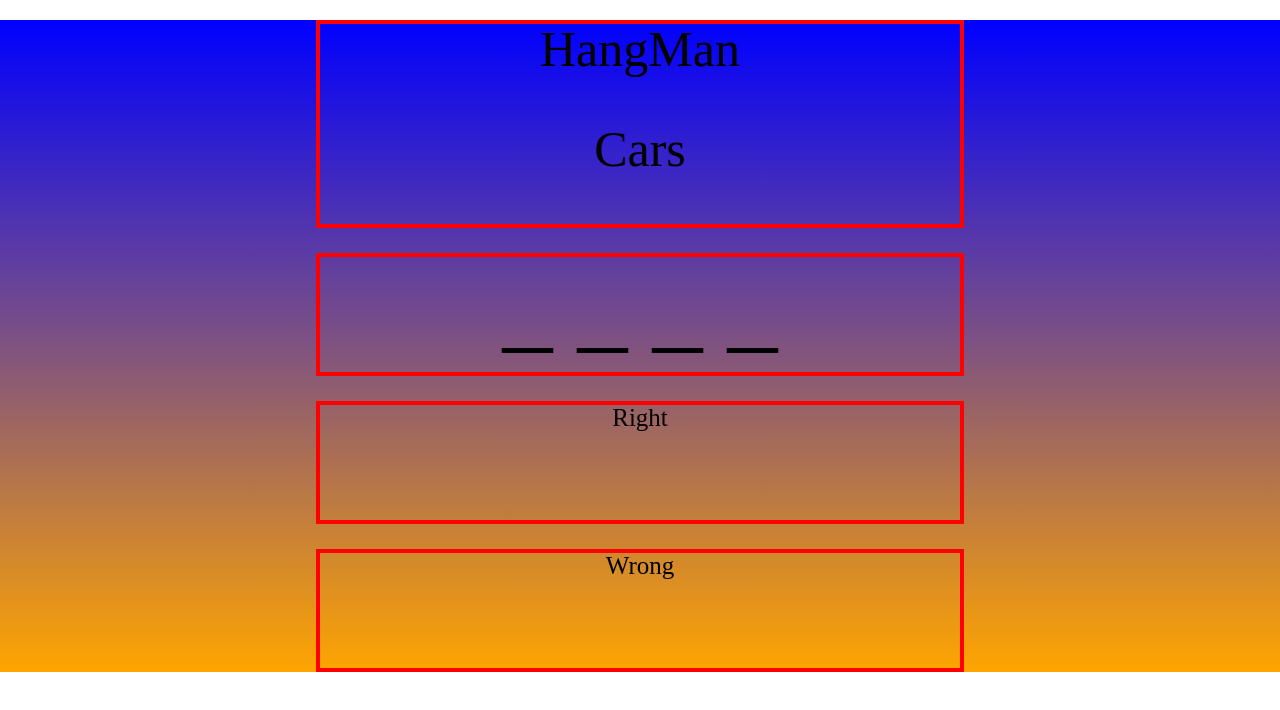
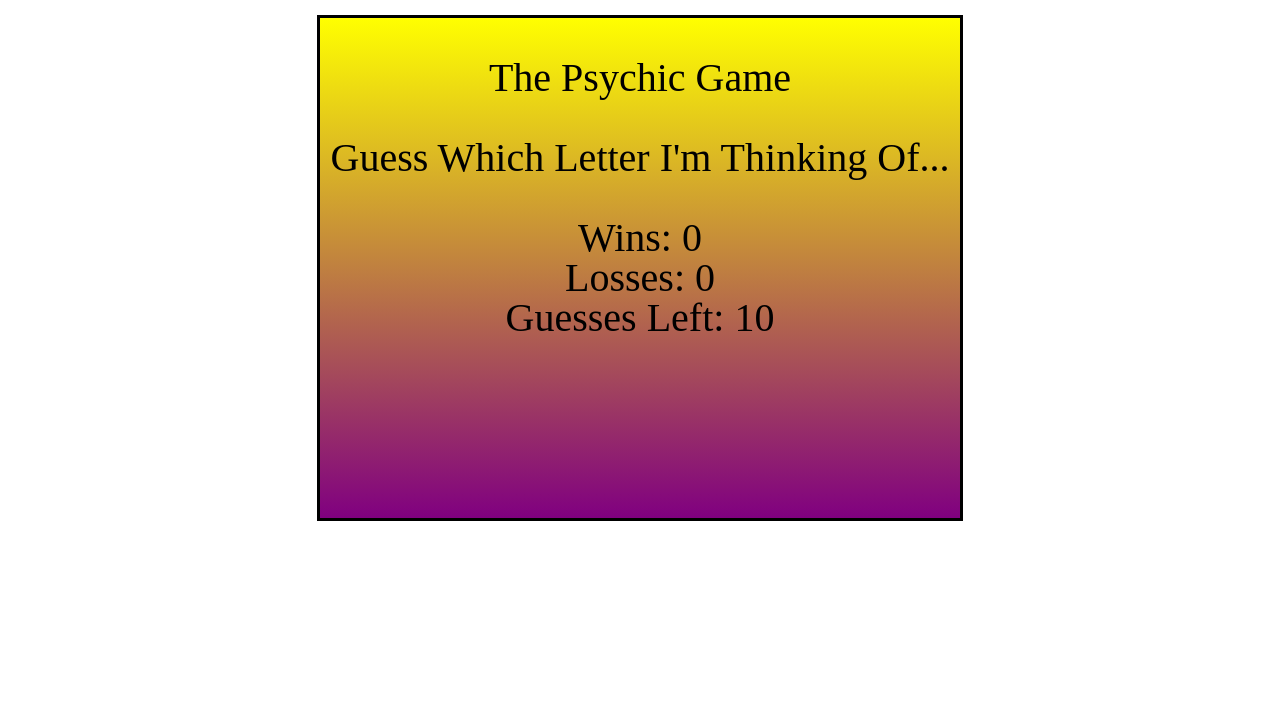
Before and after one commit to bdavis905/Phychic-Game, a plain HTML site: page index.html in a window 1280 px wide. Drawn offline with Linux system fonts and the light colour scheme.

Commit message:
updated files

```diff
--- a/assets/css/style.css
+++ b/assets/css/style.css
@@ -1,39 +1,12 @@
-header {
-	height: 200px;
+
+
+.container {
+	height: 500px;
 	width: 50%;
-	margin: 20px auto;
-	border: 4px solid red;
-	font-size: 50px;
 	text-align: center;
+	border: 3px solid black;
+	margin: 15px auto;
+	background-image: linear-gradient(yellow, purple);
+	font-size: 40px;
+
 }
-
-.container{
-	background-image: linear-gradient(blue, orange);
-}
-
-.underscore {
-	height: 115px;
-	width: 50%;
-	margin: 25px auto;
-	border: 4px solid red;
-	font-size: 100px;
-	text-align: center;
-}
-
-.playerRightGuess {
-	height: 115px;
-	width: 50%;
-	margin: 25px auto;
-	border: 4px solid red;
-	font-size: 25px;
-	text-align: center;
-}
-
-.playerWrongGuess {
-	height: 115px;
-	width: 50%;
-	margin: 25px auto;
-	border: 4px solid red;
-	font-size: 25px;
-	text-align: center;
-}
--- a/assets/javascript/game.js
+++ b/assets/javascript/game.js
@@ -1,23 +1,50 @@
-//create an array with words to use in game
-var word = ["chevy", "toyota", "honda", "mercedes"];
+//global variables
+var alphabet = ["a", "b", "c", "d", "e", "f", "g", "h", "i", "j", "k", "l", "m", "n", "o", "p", "q", "r", "s", "t", "u", "v", "w", "x", "y", "z"];
+var wins = 0;
+var losses = 0;
+var guessesLeft, randomLetter;
 
-//computer choose word randomly
-var randomNumber = Math.floor(Math.random() * word.length);
-var randomWord = word[randomNumber];
-var underScore = [];
+//main functions
+resetGame();
+display();
 
-//display underscores to show length of word to guess
-function getUnderscores () {
-	return underScore;
-for(var i = 0; i < randomWord.length; i++){
-	underScore.push('_');
-	getUnderscores(randomWord.length);
-	}
+//generate random letter to compare to user guess
+document.onkeyup = function(event) {
+  var guess = event.key;
+  if (guess === randomLetter) {
+    win();
+  } else if (guessesLeft - 1 === 0) {
+    lost();
+  } else {
+    fail(guess);
+  }
 
+  display();
 }
 
-console.log(getUnderscores());
-//get user guess
-//check if guess is correct
-//if correct push to array storing correct
-//if wrong push to array storing wrong
+//display and update webpage with results
+function display() {
+  document.getElementById("wins").innerHTML= "Wins: " + wins;
+  document.getElementById("losses").innerHTML= "Losses: " + losses;
+  document.getElementById("guessesLeft").innerHTML= "Guesses Left: " + guessesLeft;
+  }
+
+//functions to track wins and losses and attempts remaining
+function win() {
+  wins++;
+  resetGame();
+  }
+
+function lost() {
+  losses++;
+  resetGame();
+  }
+
+function fail(letter) {
+  guessesLeft--;
+  }
+
+function resetGame() {
+  guessesLeft = 10;
+  randomLetter = alphabet[Math.floor(Math.random() * alphabet.length)];
+  }
--- a/index.html
+++ b/index.html
@@ -1,25 +1,36 @@
 <!DOCTYPE html>
 <html lang="en-us">
+
 <head>
   <meta charset="UTF-8">
-    <title>HangMan</title>
+  <title>The Guessing Game</title>
   <link rel="stylesheet" type="text/css" href="assets/css/reset.css">
   <link rel="stylesheet" type="text/css" href="assets/css/style.css">
 </head>
+
 <body>
+ <div class = "container"><br>
+  <div>The Psychic Game</div><br>
+    <div>Guess Which Letter I'm Thinking Of...</div><br>
+      <div>
+        <p id="wins"></p>
+      </div>
+      <div>
+        <p id="losses"></p>
+      </div>
+      <div>
+        <p id="guessesLeft"></p>
+      </div>
+    </div>
+ </div>
+<script type="assets/javascript/game.js"></script>
 
-<!-- /header -->
-  	<div class="container">
-  		<header>
-  		<h1>HangMan</h1>
-  		<br>
-  		<h3>Cars<h3>
-  		</header>
-<!--main-->
-  		<div class="underscore">_ _ _ _</div>
-  		<div class="playerRightGuess">Right</div>
-  		<div class="playerWrongGuess">Wrong</div>
-	</div>
+</body>
+
+</html>
+
+
+
 
 
 
```
Lines whose indentation alone changed are shown as unchanged.
